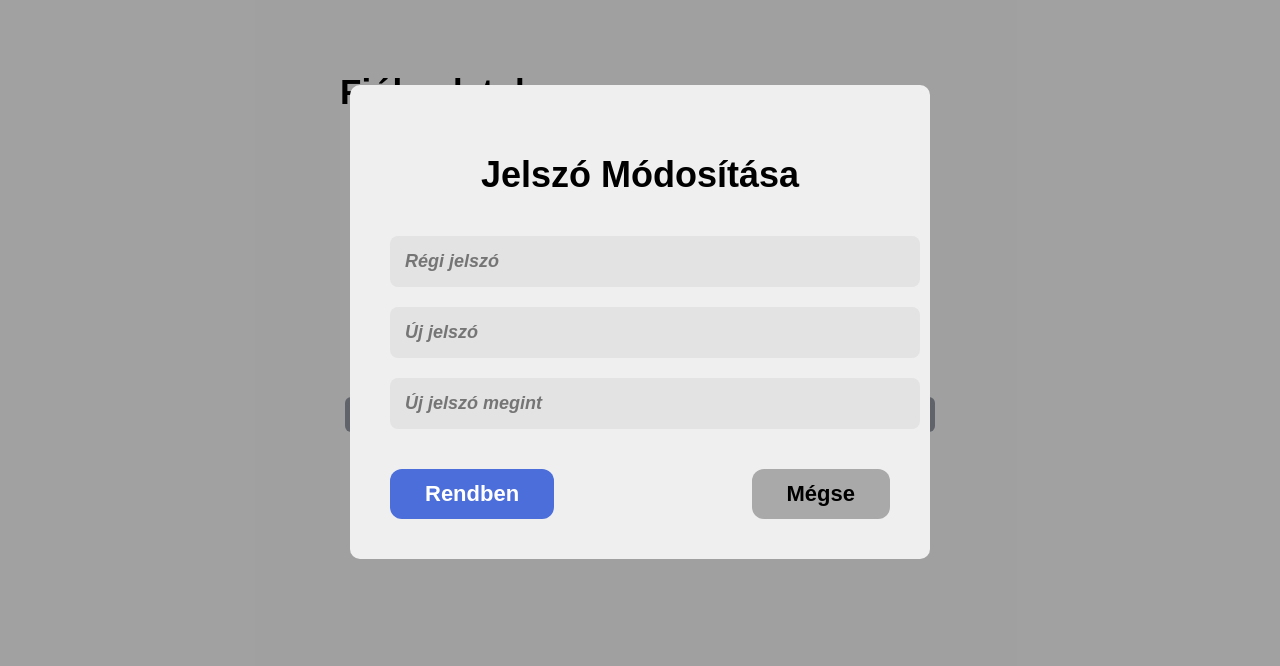
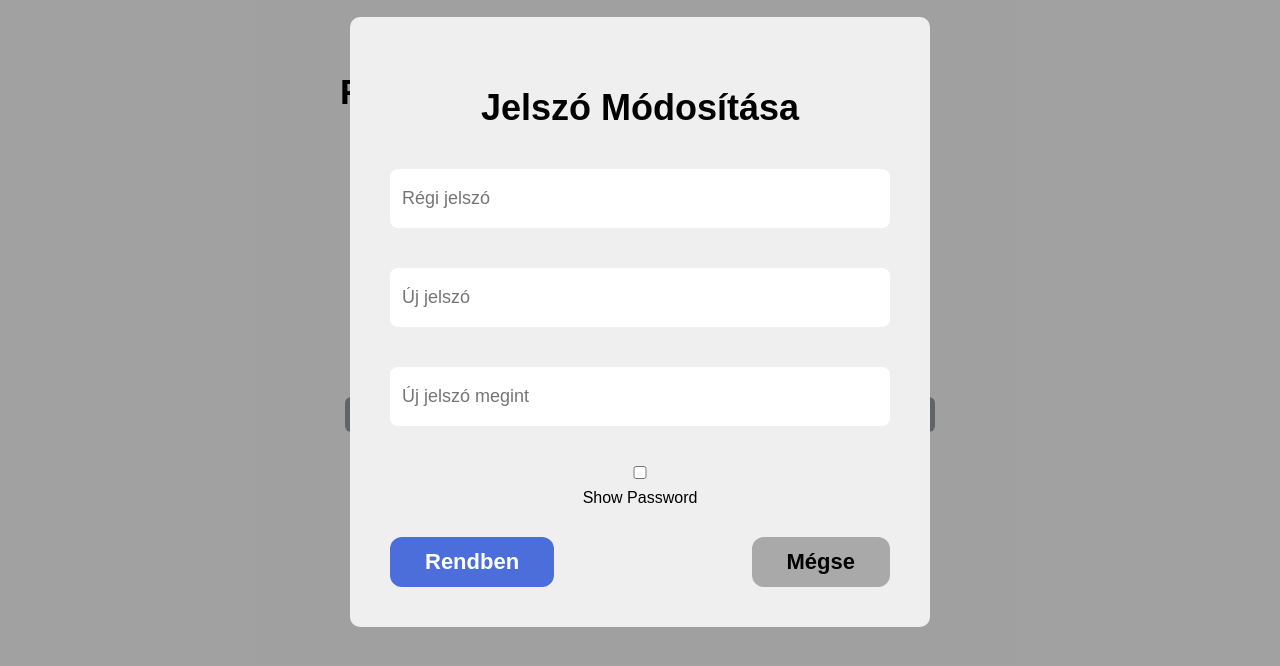
Before and after one commit to bettiberec/Infoprojekt, a website: page admin_frontend/admin-fiok.html in a window 1280 px wide. Both pictures are taken after a click on the button "Jelszó Módosítása". Shown: the part 78-744 px from the top of the page. Drawn offline with Linux system fonts and the light colour scheme.

Commit message:
Szépség hibák, kissebb bugok javítása.

```diff
--- a/admin_frontend/admin-fiok.html
+++ b/admin_frontend/admin-fiok.html
@@ -49,17 +49,17 @@
 
         <div class="form-row">
             <label for="name">Név:</label>
-            <input type="text" id="name" name="name">
+            <input type="text" id="name" name="name" readonly value="Teszt Elek">
         </div>
 
         <div class="form-row">
             <label for="email">E-mail:</label>
-            <input type="email" id="email" name="email">
+            <input type="email" id="email" name="email" readonly value="admin@escape.hu">
         </div>
 
         <div class="form-row">
             <label for="phone">Telefon:</label>
-            <input type="text" id="phone" name="phone">
+            <input type="text" id="phone" name="phone" readonly value="06 30 333 4444">
         </div>
 
         <div class="button-row">
@@ -75,9 +75,18 @@
     <div class="modal-content">
         <h2>Jelszó Módosítása</h2>
 
-        <input type="password" placeholder="Régi jelszó">
-        <input type="password" placeholder="Új jelszó">
-        <input type="password" placeholder="Új jelszó megint">
+        <div class="form-row">
+            <input style="background-color: white;" type="password" id="password" placeholder="Régi jelszó">
+        </div>
+        <div class="form-row">
+            <input style="background-color: white;" type="password" id="password-new" placeholder="Új jelszó">
+        </div>
+        <div class="form-row">
+            <input style="background-color: white;" type="password" id="password-new-again" placeholder="Új jelszó megint">
+        </div>
+
+
+        <input type="checkbox" onclick="showPassword()">Show Password
 
         <div class="modal-buttons">
             <button class="ok-btn">Rendben</button>
@@ -93,17 +102,17 @@
 
         <div class="form-row">
             <label>Név:</label>
-            <input type="text">
+            <input style="background-color: white;" type="text">
         </div>
 
         <div class="form-row">
             <label>E-mail:</label>
-            <input type="email">
+            <input style="background-color: white;" type="email">
         </div>
 
         <div class="form-row">
             <label>Telefon:</label>
-            <input type="text">
+            <input style="background-color: white;" type="text">
         </div>
 
         <div class="modal-buttons">
@@ -160,6 +169,29 @@
     function closeEditModal(){
       document.getElementById("editModal").style.display = "none";
     }
+
+
+    function showPassword() {
+        var x = document.getElementById("password");
+        var y = document.getElementById("password-new");
+        var z = document.getElementById("password-new-again");
+
+          if (x.type === "password") {
+              x.type = "text";
+          } else {
+              x.type = "password";
+          }
+          if (y.type === "password") {
+              y.type = "text";
+          } else {
+              y.type = "password";
+          }
+          if (z.type === "password") {
+              z.type = "text";
+          } else {
+              z.type = "password";
+          }
+    }
   </script>
 </body>
 </html>
--- a/admin_frontend/style.css
+++ b/admin_frontend/style.css
@@ -644,8 +644,6 @@ h1{
     background:#e3e3e3;
     border-radius:8px;
     font-size:18px;
-    font-weight: bold;
-    font-style: italic;
 }
 
 .modal-buttons{
```
